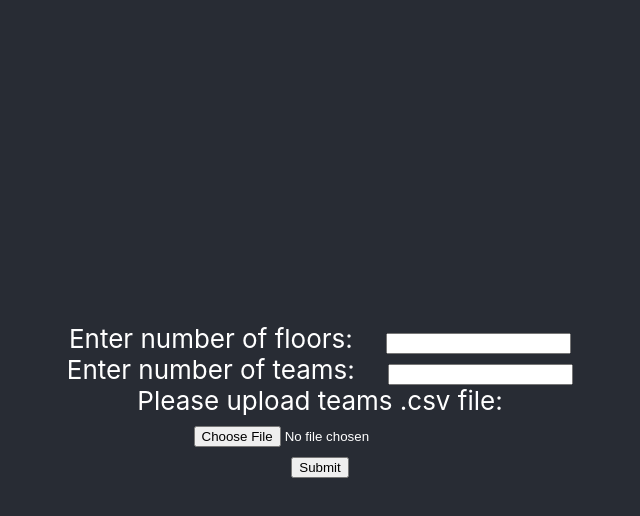
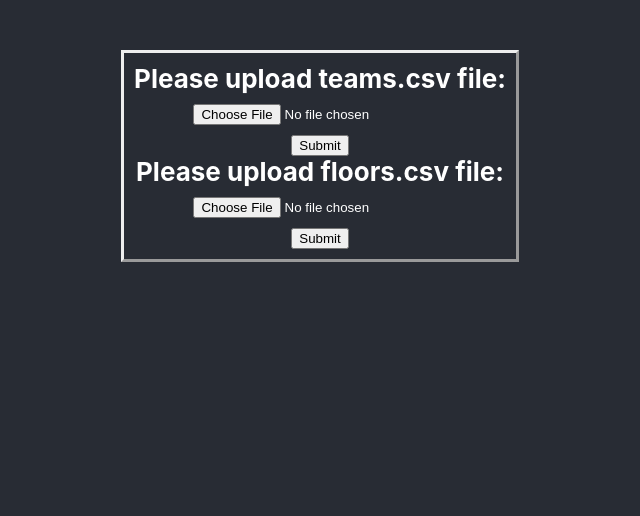
Before and after one commit to kalratanav/tamuhack_project, a React (Create React App) app in the folder my-app/: page / in a window 1280 px wide. Shown: the top 516 px of the page, without its empty margins (320-960 px from the left). Built offline with nearby package versions, Linux system fonts and the light colour scheme.

Commit message:
moved box around

```diff
--- a/my-app/src/App.css
+++ b/my-app/src/App.css
@@ -1,5 +1,6 @@
 .App {
   text-align: center;
+  flex: auto;
 }
 
 .App-logo {
@@ -16,7 +17,7 @@
 .App-header {
   background-color: #282c34;
   min-height: 100vh;
-  display: flex;
+  flex: auto;
   flex-direction: column;
   align-items: center;
   justify-content: center;
@@ -27,3 +28,25 @@
 .App-link {
   color: #61dafb;
 }
+
+.PromptLabel {
+  font-weight: bold;
+}
+
+.inputContainer {
+  text-align: center;
+  align-content: center;
+  flex: content;
+  flex-direction: column;
+  align-items: center;
+  display: flex;
+}
+.box {
+  width: fit-content;
+  border-style: outset;
+  padding: 10px;
+  margin-top: 50px;
+}
+.button {
+  flex: auto;
+}
--- a/my-app/src/App.js
+++ b/my-app/src/App.js
@@ -4,8 +4,6 @@ import React, { useState } from 'react';
 
 function App() {
 
-  const [floors, setFloors] = useState("");
-  const [teams, setTeams] = useState("");
   const [selectedFile, setSelectedFile] = useState("");
   const [isFilePicked, setIsFilePicked] = useState("");
 
@@ -21,27 +19,24 @@ function App() {
   return (
     <div className="App">
       <header className="App-header">
+        <div className='inputContainer'>
+          <div className='box'>
           <div className='Form'>
-          <form>
-            <label>Enter number of floors: &emsp;
+            <label className='PromptLabel'>
+              Please upload teams.csv file:
+            </label>
+            <div>
               <input
-                type="text"
-                value = {floors}
-                onChange={(e) => setFloors(e.target.value)}
+                type="file"
+                name="file"
+                onChange={changeHandler}
               />
-            </label>
-          </form>
-          <form>
-            <label>Enter number of teams: &emsp;
-              <input
-                type="text"
-                value = {teams}
-                onChange={(e) => setTeams(e.target.value)}
-              />
-            </label>
-          </form>
-          <label>
-            Please upload teams .csv file:
+              <div>
+                <button onClick={handleSubmission}>Submit</button>
+              </div>
+            </div>
+            <label className='PromptLabel'>
+              Please upload floors.csv file:
             </label>
             <div>
               <input
@@ -54,6 +49,8 @@ function App() {
               </div>
             </div>
           </div>
+          </div>
+        </div>
       </header>
     </div>
   );
```
Lines whose indentation alone changed are shown as unchanged.
